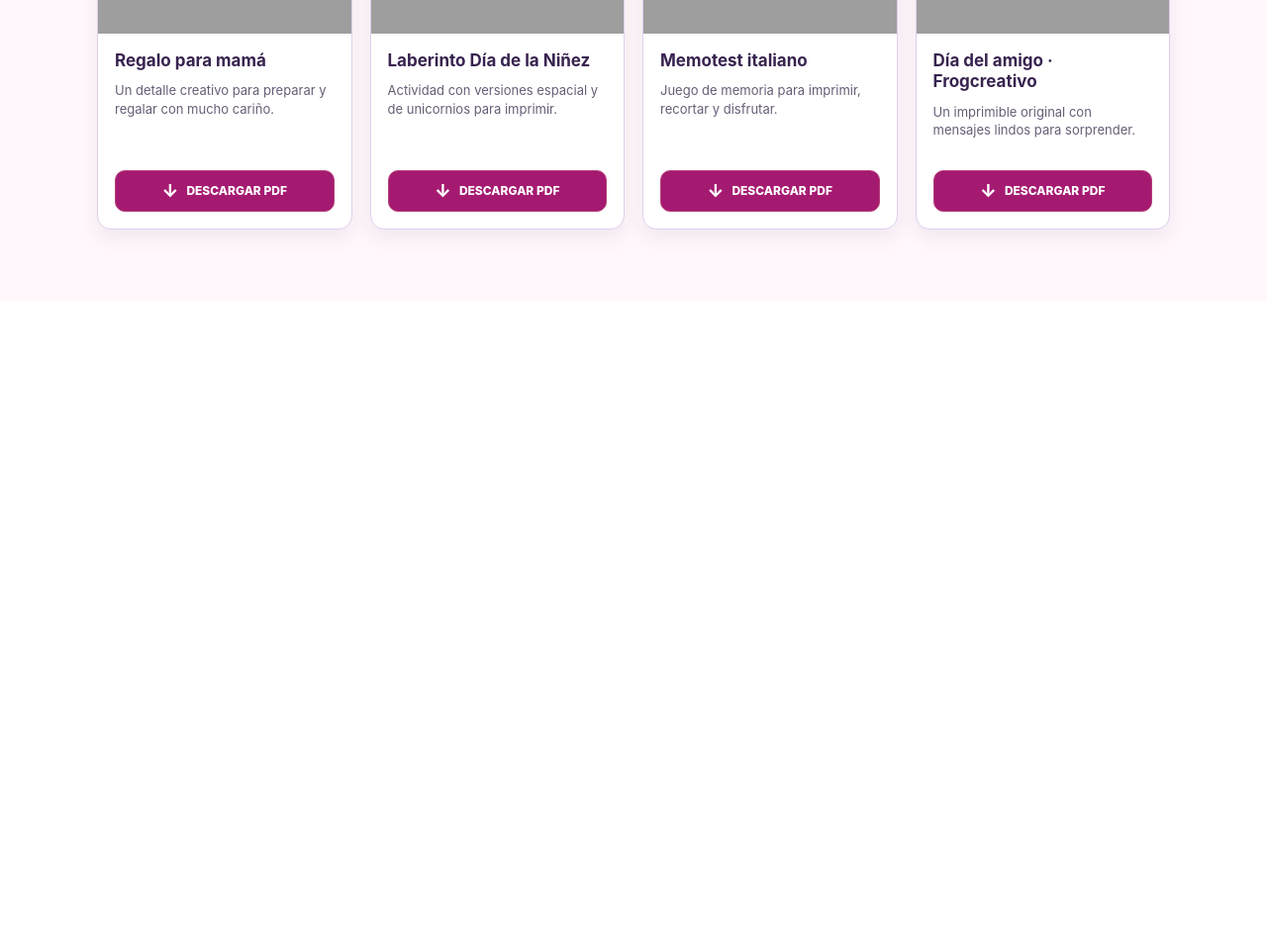
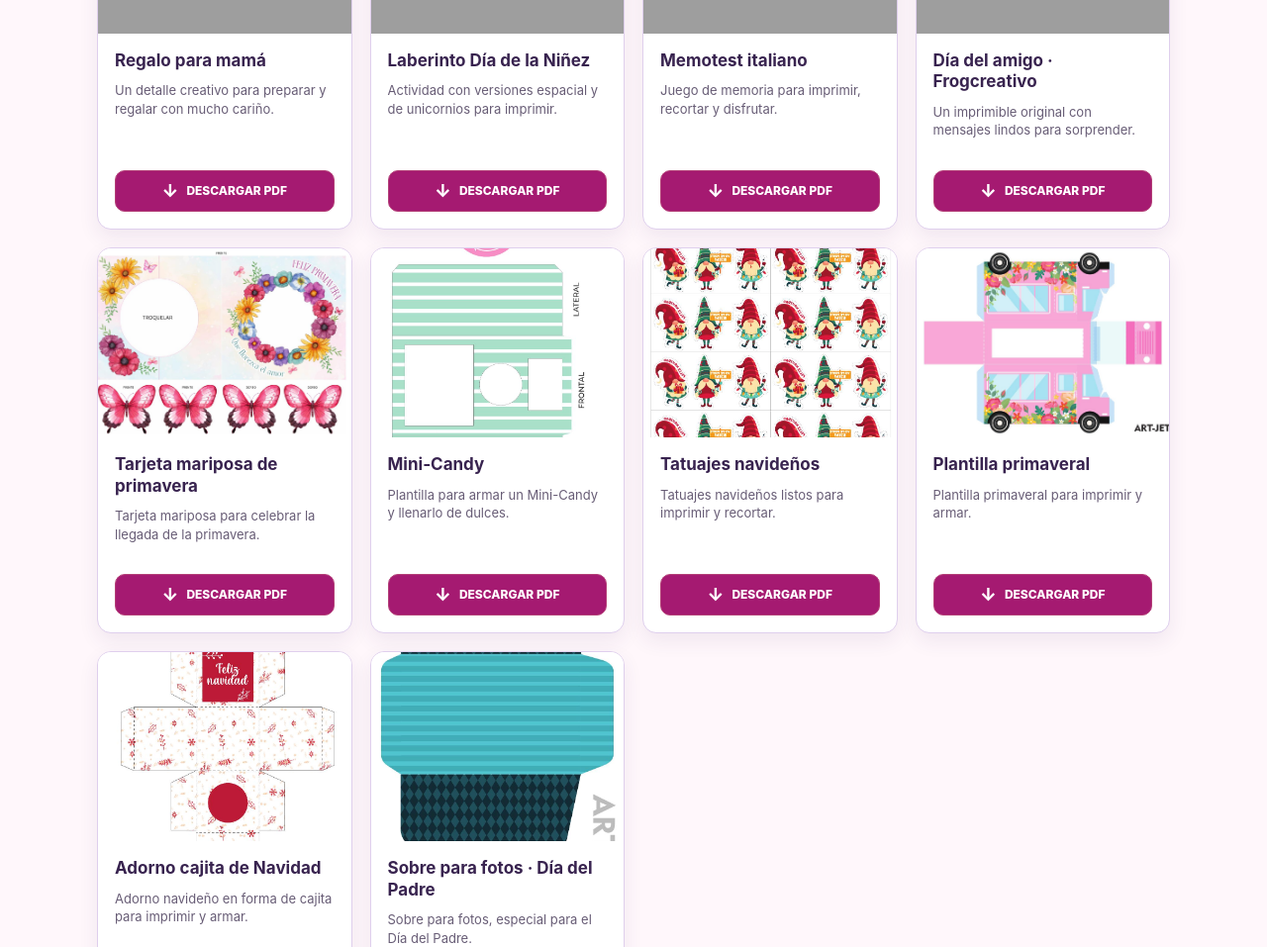
Before and after one commit to SNebozuk/laboratorio-digital-tienda-pos, a PHP site: page /v1/descargables.php in a window 1280 px wide. Shown: the part 2056-3013 px from the top of the page at 99% size. Before the commit the page ends 2303 px from the top, so only its background shows below. Run offline with PHP 8.4, Linux system fonts and the light colour scheme; some libraries are stand-ins or nearby versions; grey boxes are pictures that could not be loaded.

Commit message:
Publicar descargables preparados

```diff
--- /dev/null
+++ b/v1/assets/downloads/adorno-cajita-navidad.txt
@@ -0,0 +1 @@
+Adorno navideño en forma de cajita para imprimir y armar.
--- /dev/null
+++ b/v1/assets/downloads/mini-candy.txt
@@ -0,0 +1 @@
+Plantilla para armar un Mini-Candy y llenarlo de dulces.
--- /dev/null
+++ b/v1/assets/downloads/plantilla-primavera.txt
@@ -0,0 +1 @@
+Plantilla primaveral para imprimir y armar.
--- /dev/null
+++ b/v1/assets/downloads/sobre-fotos-dia-padre.txt
@@ -0,0 +1 @@
+Sobre para fotos, especial para el Día del Padre.
--- /dev/null
+++ b/v1/assets/downloads/tarjeta-mariposa-primavera.txt
@@ -0,0 +1 @@
+Tarjeta mariposa para celebrar la llegada de la primavera.
--- /dev/null
+++ b/v1/assets/downloads/tatuajes-navidenos.txt
@@ -0,0 +1 @@
+Tatuajes navideños listos para imprimir y recortar.
--- a/v1/descargables.php
+++ b/v1/descargables.php
@@ -50,6 +50,12 @@ $escape = static fn (string $value): string => htmlspecialchars($value, ENT_QUOT
             <article class="download-card"><img src="<?= $escape($assetPath) ?>/downloads/laberinto-ninez.jpg" alt="Laberinto Día de la Niñez"><div><h2>Laberinto Día de la Niñez</h2><p>Actividad con versiones espacial y de unicornios para imprimir.</p><a href="<?= $escape($assetPath) ?>/downloads/laberinto-ninez.pdf" download><span>↓</span> DESCARGAR PDF</a></div></article>
             <article class="download-card"><img src="<?= $escape($assetPath) ?>/downloads/memotest-italiano.jpg" alt="Memotest italiano"><div><h2>Memotest italiano</h2><p>Juego de memoria para imprimir, recortar y disfrutar.</p><a href="<?= $escape($assetPath) ?>/downloads/memotest-italiano.pdf" download><span>↓</span> DESCARGAR PDF</a></div></article>
             <article class="download-card"><img src="<?= $escape($assetPath) ?>/downloads/dia-amigo-frogcreativo.jpg" alt="Día del amigo por Frogcreativo"><div><h2>Día del amigo · Frogcreativo</h2><p>Un imprimible original con mensajes lindos para sorprender.</p><a href="<?= $escape($assetPath) ?>/downloads/dia-amigo-frogcreativo.pdf" download><span>↓</span> DESCARGAR PDF</a></div></article>
+            <article class="download-card"><img src="<?= $escape($assetPath) ?>/downloads/tarjeta-mariposa-primavera.jpg" alt="Tarjeta mariposa de primavera"><div><h2>Tarjeta mariposa de primavera</h2><p>Tarjeta mariposa para celebrar la llegada de la primavera.</p><a href="<?= $escape($assetPath) ?>/downloads/tarjeta-mariposa-primavera.pdf" download><span>↓</span> DESCARGAR PDF</a></div></article>
+            <article class="download-card"><img src="<?= $escape($assetPath) ?>/downloads/mini-candy.jpg" alt="Mini-Candy"><div><h2>Mini-Candy</h2><p>Plantilla para armar un Mini-Candy y llenarlo de dulces.</p><a href="<?= $escape($assetPath) ?>/downloads/mini-candy.pdf" download><span>↓</span> DESCARGAR PDF</a></div></article>
+            <article class="download-card"><img src="<?= $escape($assetPath) ?>/downloads/tatuajes-navidenos.jpg" alt="Tatuajes navideños"><div><h2>Tatuajes navideños</h2><p>Tatuajes navideños listos para imprimir y recortar.</p><a href="<?= $escape($assetPath) ?>/downloads/tatuajes-navidenos.pdf" download><span>↓</span> DESCARGAR PDF</a></div></article>
+            <article class="download-card"><img src="<?= $escape($assetPath) ?>/downloads/plantilla-primavera.jpg" alt="Plantilla primaveral"><div><h2>Plantilla primaveral</h2><p>Plantilla primaveral para imprimir y armar.</p><a href="<?= $escape($assetPath) ?>/downloads/plantilla-primavera.pdf" download><span>↓</span> DESCARGAR PDF</a></div></article>
+            <article class="download-card"><img src="<?= $escape($assetPath) ?>/downloads/adorno-cajita-navidad.jpg" alt="Adorno cajita de Navidad"><div><h2>Adorno cajita de Navidad</h2><p>Adorno navideño en forma de cajita para imprimir y armar.</p><a href="<?= $escape($assetPath) ?>/downloads/adorno-cajita-navidad.pdf" download><span>↓</span> DESCARGAR PDF</a></div></article>
+            <article class="download-card"><img src="<?= $escape($assetPath) ?>/downloads/sobre-fotos-dia-padre.jpg" alt="Sobre para fotos Día del Padre"><div><h2>Sobre para fotos · Día del Padre</h2><p>Sobre para fotos, especial para el Día del Padre.</p><a href="<?= $escape($assetPath) ?>/downloads/sobre-fotos-dia-padre.pdf" download><span>↓</span> DESCARGAR PDF</a></div></article>
         </section>
     </main>
     <script>document.addEventListener('keydown', event => { if (event.key === 'Escape') window.location.href = <?= json_encode($storeUrl) ?>; });</script>
```
Also changed, not shown: v1/assets/downloads/adorno-cajita-navidad.jpg (added), v1/assets/downloads/mini-candy.jpg (added), v1/assets/downloads/plantilla-primavera.jpg (added), v1/assets/downloads/sobre-fotos-dia-padre.jpg (added), v1/assets/downloads/tarjeta-mariposa-primavera.jpg (added), v1/assets/downloads/tatuajes-navidenos.jpg (added), 6 other files.
